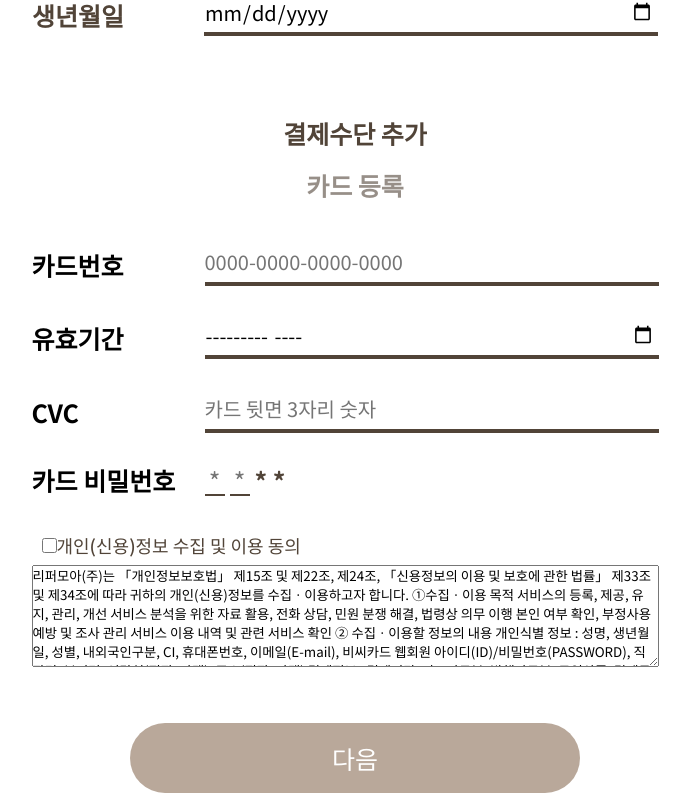
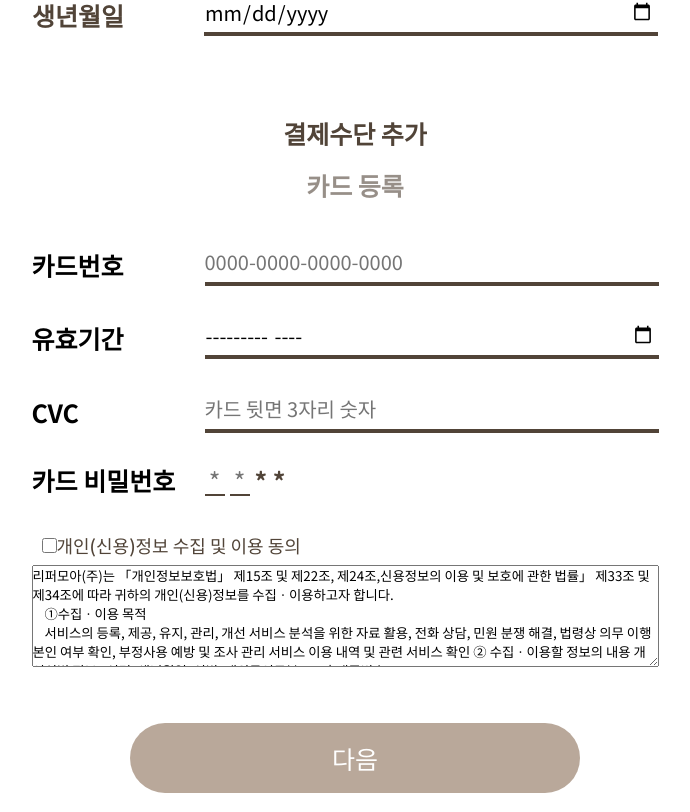
Before and after one commit to refurmoa/refurmoa-front-, a React (Create React App) app: page /signup/2 in a window 1280 px wide. Shown: the part 958-1770 px from the top of the page, without its empty margins (285-975 px from the left). Built offline with nearby package versions, Linux system fonts and the light colour scheme.

Commit message:
refactor: 회원 정보 수정/ 가입 동의문 및 리팩토링

```diff
--- a/src/components/sign/signup/SignupAcceptText.js
+++ b/src/components/sign/signup/SignupAcceptText.js
@@ -410,6 +410,25 @@ const noticeList = [
     동의일로부터 회원 탈퇴 혹은 마케팅 수신 동의 해제 시까지 광고성 정보 전달을 위하여 보유ㆍ이용 됩니다.
     `,
   },
+  {
+    num: 5,
+    content: `리퍼모아(주)는 「개인정보보호법」 제15조 및 제22조, 제24조,신용정보의 이용 및 보호에 관한 법률」 제33조 및 제34조에 따라 귀하의 개인(신용)정보를 수집ㆍ이용하고자 합니다.
+    ①수집ㆍ이용 목적
+    서비스의 등록, 제공, 유지, 관리, 개선 서비스 분석을 위한 자료 활용, 전화 상담, 민원 분쟁 해결, 법령상 의무 이행 본인 여부 확인, 부정사용 예방 및 조사 관리 서비스 이용 내역 및 관련 서비스 확인 ② 수집ㆍ이용할 정보의 내용 개인식별 정보 : 성명, 생년월일, 성별, 내외국인구분, CI, 휴대폰번호,
+    이메일(E-mail), 비씨카드 웹회원 아이디(ID)/비밀번호(PASSWORD), 직장명, 부서명, 연락처(직장, 자택), 주소(직장, 자택) 결제정보: 결제시간, 카드사구분, 발행사구분, 구입상품, 결제금액,할부(할부여부,할부개월수) 접속 관련 정보 : IP주소, 웹브라우저 정보, OS 정보, 방문일시, 접속로그, 개인방화벽 설정, 운영체계
+    보안패치 여부, 쿠키정보, 원격접속 설정, 키보드 타입 기기 및 접속 정보 1) PC N/W정보 : IP주소 2) 모바일 기본정보 : UUID, 푸시토큰 H/W정보 : 단말기ID(IMEI) 등 기기고유값
+    ③ 보유 및 이용
+    기간 개인(신용)정보는 개인(신용)정보의 수집 및 이용 목적이 달성되면 지체 없이 파기됩니다.
+    단, 회원으로부터 사전에 동의를 받은 경우 또는 상법 등 관련 법규에 의하여 다음과 같이 거래관련 권리 의무 관계의 확인 등을 이유로 일정기간 보유해야 할 필요성이 있을 경우 회사는 다음과 같이 일정기간 보유합니다.
+    회원가입을 탈회하거나 회원에서 제명된 경우 권리침해/명예훼손 분쟁 및 수사협조 의뢰에 대비하여 이용계약 해지일로부터 5년 동안 개인(신용)정보를 보존합니다.
+    계약 또는 청약철회 등에 관한 기록 : 5년
+    대금결제 및 재화 등의 공급에 관한 기록 : 5년
+    소비자의 불만 또는 분쟁처리에 관한 기록 : 3년
+    기타 고객의 동의를 받은 경우 : 동의를 받은 기간까지
+    ※ 귀하는 개인(신용)정보의 수집ㆍ이용에 대한 동의를 거부할 수 있습니다.
+    다만, 본 동의는 비씨카드 서비스 제공을 위한 필수 동의로 귀하가 이에 동의하지 않을 경우 서비스의 이용이 불가능하오니 이점 유의하여 주시기 바랍니다.
+    `,
+  },
 ];
 
 export { noticeList };
--- a/src/components/sign/signup/SignupInput.js
+++ b/src/components/sign/signup/SignupInput.js
@@ -4,6 +4,7 @@ import { Link, useLocation } from "react-router-dom";
 import { useState } from "react";
 import Post from "./FindAddress";
 import Modal from "react-modal";
+import { noticeList } from "./SignupAcceptText";
 const Signup_input = () => {
   const name = window.sessionStorage.getItem("name");
   const phone = window.sessionStorage.getItem("phone");
@@ -21,6 +22,7 @@ const Signup_input = () => {
   const [card_pw, setCard_pw] = useState("");
   const [card_pw1, setCard_pw1] = useState("");
   const [card_pw2, setCard_pw2] = useState("");
+  const text = noticeList[4].content;
 
   const [chkPWmsg, setchkPWmsg] = useState("");
   const [chkIdmsg, setChkIdmsg] = useState("");
@@ -482,39 +484,7 @@ const Signup_input = () => {
             </tr>
             <tr>
               <td colSpan={2}>
-                <textarea className="terms">
-                  리퍼모아(주)는 「개인정보보호법」 제15조 및 제22조, 제24조,
-                  「신용정보의 이용 및 보호에 관한 법률」 제33조 및 제34조에
-                  따라 귀하의 개인(신용)정보를 수집ㆍ이용하고자 합니다.
-                  ①수집ㆍ이용 목적 서비스의 등록, 제공, 유지, 관리, 개선 서비스
-                  분석을 위한 자료 활용, 전화 상담, 민원 분쟁 해결, 법령상 의무
-                  이행 본인 여부 확인, 부정사용 예방 및 조사 관리 서비스 이용
-                  내역 및 관련 서비스 확인 ② 수집ㆍ이용할 정보의 내용 개인식별
-                  정보 : 성명, 생년월일, 성별, 내외국인구분, CI, 휴대폰번호,
-                  이메일(E-mail), 비씨카드 웹회원 아이디(ID)/비밀번호(PASSWORD),
-                  직장명, 부서명, 연락처(직장, 자택), 주소(직장, 자택) 결제정보
-                  : 결제시간, 카드사구분, 발행사구분, 구입상품, 결제금액,
-                  할부(할부여부,할부개월수) 접속 관련 정보 : IP주소, 웹브라우저
-                  정보, OS 정보, 방문일시, 접속로그, 개인방화벽 설정, 운영체계
-                  보안패치 여부, 쿠키정보, 원격접속 설정, 키보드 타입 기기 및
-                  접속 정보 1) PC N/W정보 : IP주소 2) 모바일 기본정보 : UUID,
-                  푸시토큰 H/W정보 : 단말기ID(IMEI) 등 기기고유값 ③ 보유 및 이용
-                  기간 개인(신용)정보는 개인(신용)정보의 수집 및 이용 목적이
-                  달성되면 지체 없이 파기됩니다. 단, 회원으로부터 사전에 동의를
-                  받은 경우 또는 상법 등 관련 법규에 의하여 다음과 같이 거래관련
-                  권리 의무 관계의 확인 등을 이유로 일정기간 보유해야 할
-                  필요성이 있을 경우 회사는 다음과 같이 일정기간 보유합니다.
-                  회원가입을 탈회하거나 회원에서 제명된 경우 권리침해/명예훼손
-                  분쟁 및 수사협조 의뢰에 대비하여 이용계약 해지일로부터 5년
-                  동안 개인(신용)정보를 보존합니다. 계약 또는 청약철회 등에 관한
-                  기록 : 5년 대금결제 및 재화 등의 공급에 관한 기록 : 5년
-                  소비자의 불만 또는 분쟁처리에 관한 기록 : 3년 기타 고객의
-                  동의를 받은 경우 : 동의를 받은 기간까지 ※ 귀하는
-                  개인(신용)정보의 수집ㆍ이용에 대한 동의를 거부할 수 있습니다.
-                  다만, 본 동의는 비씨카드 서비스 제공을 위한 필수 동의로 귀하가
-                  이에 동의하지 않을 경우 서비스의 이용이 불가능하오니 이점
-                  유의하여 주시기 바랍니다.
-                </textarea>
+                <textarea className="terms" value={text} />
               </td>
             </tr>
           </table>
--- a/src/components/userUpdate/UserUpdate.js
+++ b/src/components/userUpdate/UserUpdate.js
@@ -72,7 +72,7 @@ const User_update = () => {
   };
   /*========================== */
   const onClick = () => {
-    if (check_pw && check_id && check_Email && check_box) {
+    if (check_pw && check_id && check_Email) {
       alert("회원정보를 수정하시겠습니까?");
     }
     if (!check_pw) {
@@ -85,10 +85,6 @@ const User_update = () => {
     }
     if (!check_Email) {
       alert("이메일을 입력해주세요!");
-      return false;
-    }
-    if (!check_box) {
-      alert("개인 정보 동의를 체크해주세요!");
       return false;
     }
     console.log(valid_date);
@@ -297,6 +293,7 @@ const User_update = () => {
                   name="domain"
                   onChange={onEmailCHK}
                 >
+                  <option value={domain}>직접 입력</option>
                   <option value="naver.com">naver.com</option>
                   <option value="gmail.com">gmail.com</option>
                   <option value="hanmail.net">hanmail.net</option>
--- a/src/components/userUpdate/UserUpdateCard.js
+++ b/src/components/userUpdate/UserUpdateCard.js
@@ -2,7 +2,7 @@ import React from "react";
 import "../sign/signup/Signup.css";
 import { Link, useLocation } from "react-router-dom";
 import { useState } from "react";
-
+import { noticeList } from "../sign/signup/SignupAcceptText";
 const Update_card = (props) => {
   const setCard_num = props.setCard_num;
   const setValid_date = props.setValid_date;
@@ -11,6 +11,8 @@ const Update_card = (props) => {
   const setCard_pw2 = props.setCard_pw2;
   const setCard_Modal = props.setCard_Modal;
   const setCheck_box = props.setCheck_box;
+  const text = noticeList[4].content;
+
   const onChangeCard = (e) => {
     setCard_Modal(false);
   };
@@ -104,38 +106,7 @@ const Update_card = (props) => {
           </tr>
           <tr>
             <td colSpan={2}>
-              <textarea className="terms">
-                리퍼모아(주)는 「개인정보보호법」 제15조 및 제22조, 제24조,
-                「신용정보의 이용 및 보호에 관한 법률」 제33조 및 제34조에 따라
-                귀하의 개인(신용)정보를 수집ㆍ이용하고자 합니다. ①수집ㆍ이용
-                목적 서비스의 등록, 제공, 유지, 관리, 개선 서비스 분석을 위한
-                자료 활용, 전화 상담, 민원 분쟁 해결, 법령상 의무 이행 본인 여부
-                확인, 부정사용 예방 및 조사 관리 서비스 이용 내역 및 관련 서비스
-                확인 ② 수집ㆍ이용할 정보의 내용 개인식별 정보 : 성명, 생년월일,
-                성별, 내외국인구분, CI, 휴대폰번호, 이메일(E-mail), 비씨카드
-                웹회원 아이디(ID)/비밀번호(PASSWORD), 직장명, 부서명,
-                연락처(직장, 자택), 주소(직장, 자택) 결제정보 : 결제시간,
-                카드사구분, 발행사구분, 구입상품, 결제금액,
-                할부(할부여부,할부개월수) 접속 관련 정보 : IP주소, 웹브라우저
-                정보, OS 정보, 방문일시, 접속로그, 개인방화벽 설정, 운영체계
-                보안패치 여부, 쿠키정보, 원격접속 설정, 키보드 타입 기기 및 접속
-                정보 1) PC N/W정보 : IP주소 2) 모바일 기본정보 : UUID, 푸시토큰
-                H/W정보 : 단말기ID(IMEI) 등 기기고유값 ③ 보유 및 이용 기간
-                개인(신용)정보는 개인(신용)정보의 수집 및 이용 목적이 달성되면
-                지체 없이 파기됩니다. 단, 회원으로부터 사전에 동의를 받은 경우
-                또는 상법 등 관련 법규에 의하여 다음과 같이 거래관련 권리 의무
-                관계의 확인 등을 이유로 일정기간 보유해야 할 필요성이 있을 경우
-                회사는 다음과 같이 일정기간 보유합니다. 회원가입을 탈회하거나
-                회원에서 제명된 경우 권리침해/명예훼손 분쟁 및 수사협조 의뢰에
-                대비하여 이용계약 해지일로부터 5년 동안 개인(신용)정보를
-                보존합니다. 계약 또는 청약철회 등에 관한 기록 : 5년 대금결제 및
-                재화 등의 공급에 관한 기록 : 5년 소비자의 불만 또는 분쟁처리에
-                관한 기록 : 3년 기타 고객의 동의를 받은 경우 : 동의를 받은
-                기간까지 ※ 귀하는 개인(신용)정보의 수집ㆍ이용에 대한 동의를
-                거부할 수 있습니다. 다만, 본 동의는 비씨카드 서비스 제공을 위한
-                필수 동의로 귀하가 이에 동의하지 않을 경우 서비스의 이용이
-                불가능하오니 이점 유의하여 주시기 바랍니다.
-              </textarea>
+              <textarea className="terms" value={text} />
             </td>
           </tr>
         </table>
```
